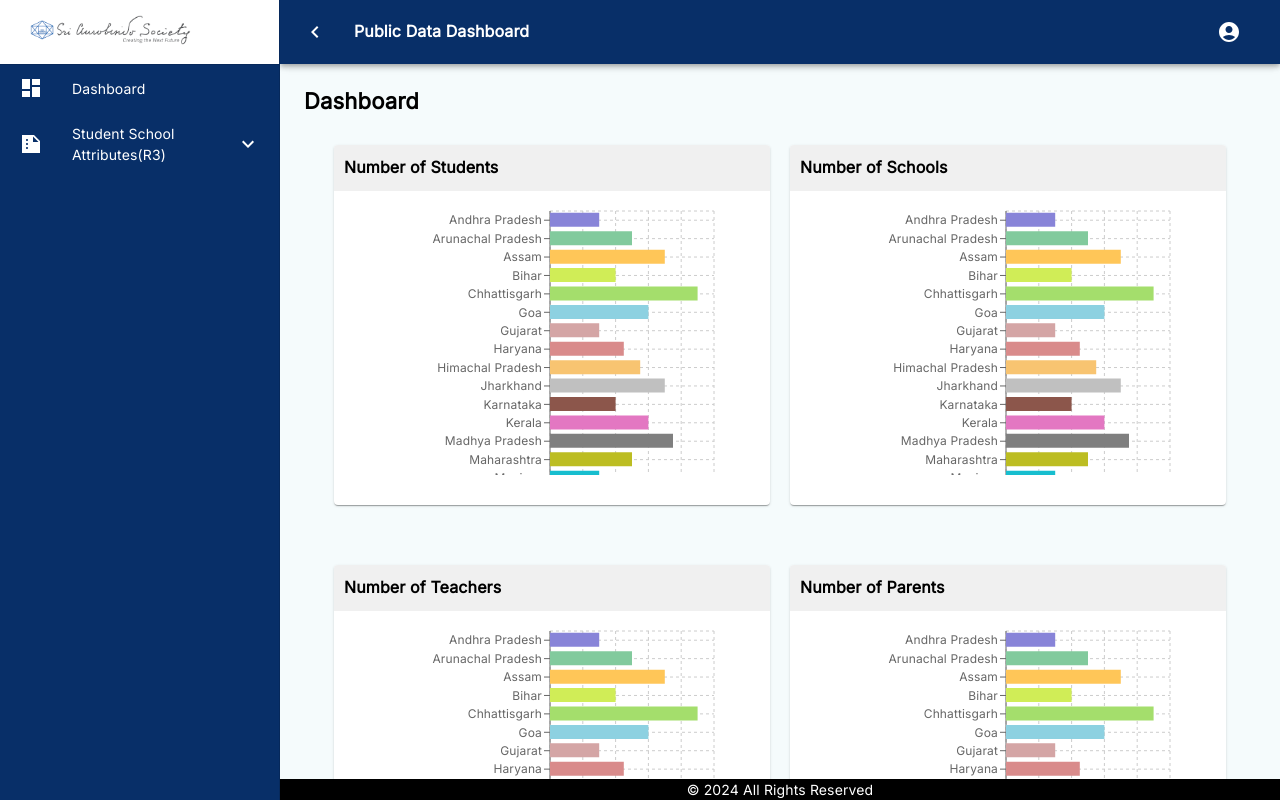
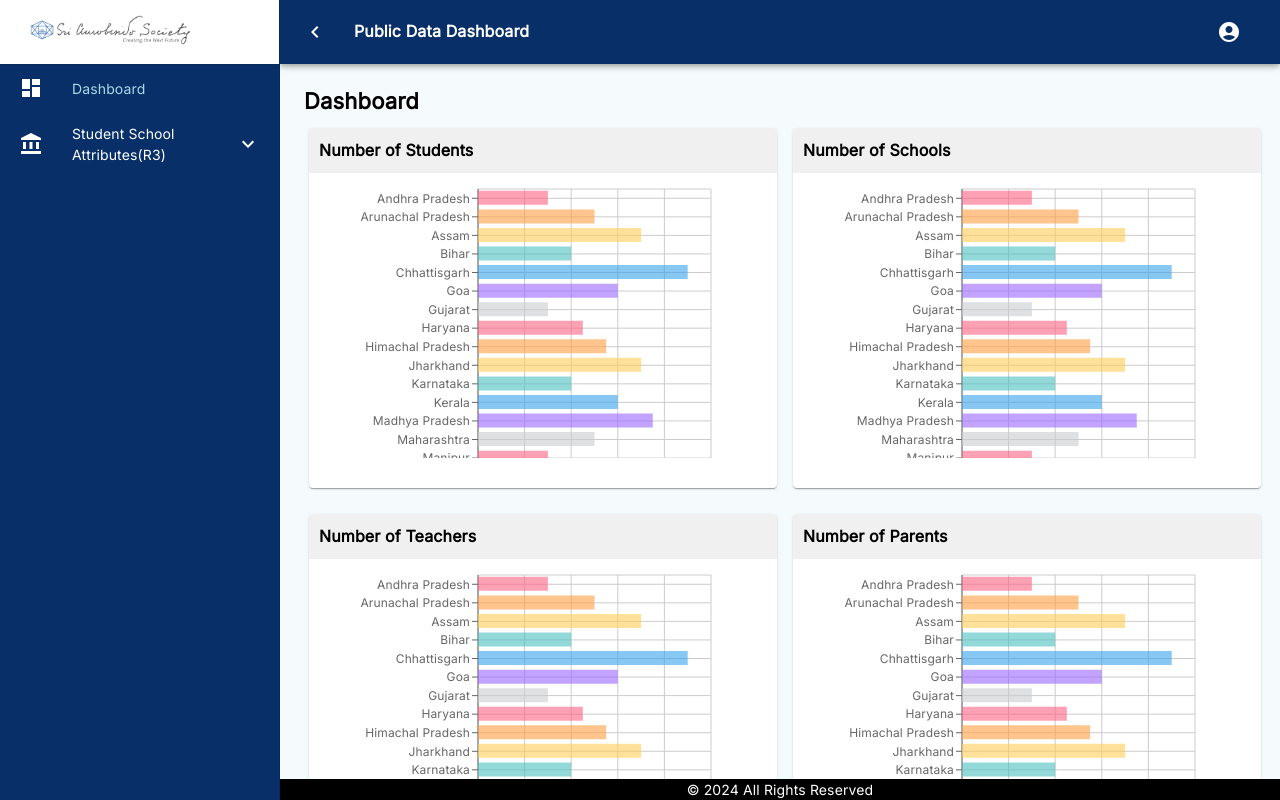
Before and after one commit to anshika2432001/auro_proj, a React (Create React App) app: page /dashboard in a window 1280 px wide. Shown: the top 800 px of the page. Built offline with nearby package versions, Linux system fonts and the light colour scheme.

Commit message:
updated code with reg form modifications

```diff
--- a/src/pages/Dashboard/DashboardPages/DashboardCards.js
+++ b/src/pages/Dashboard/DashboardPages/DashboardCards.js
@@ -1,13 +1,13 @@
 import React from 'react';
-import { Typography, Card, CardContent } from '@mui/material';
+import { Typography, Card, CardContent,Grid } from '@mui/material';
 import { makeStyles } from '@mui/styles';
 import PageTitle from '../layouts/PageTitle';
 import { BarChart, Bar, XAxis, YAxis, CartesianGrid, Tooltip, ResponsiveContainer } from 'recharts';
 
 const useStyles = makeStyles({
   card: {
-    width: '48%',
-    margin: '10px',
+    width: '100%',
+    margin: '5px',
     position: 'relative',
   },
   header: {
@@ -56,7 +56,7 @@ const studentData = [
   { state: "Uttar Pradesh", students: 90 },
   { state: "Uttarakhand", students: 60 },
   { state: "West Bengal", students: 70 },
-  { state: "Andaman and Nicobar Islands", students: 40 },
+  { state: "Andaman", students: 40 },
   { state: "Chandigarh", students: 50 },
   { state: "Daman and Diu", students: 30 },
   { state: "Delhi", students: 60 },
@@ -67,8 +67,7 @@ const studentData = [
 ];
 
 const colors = [
-  "#8884d8", "#82ca9d", "#ffc658", "#d0ed57", "#a4de6c", "#8dd1e1", "#d4a5a5", "#d98b8b",
-  "#f8c471", "#c0c0c0", "#8c564b", "#e377c2", "#7f7f7f", "#bcbd22", "#17becf"
+  'rgba(255,99,132,0.6)','rgba(255,159,64,0.6)','rgba(255,205,86,0.6)','rgba(75,192,192,0.6)','rgba(54,162,235,0.6)','rgba(153,102,255,0.6)','rgba(201,203,207,0.6)',
 ];
 
 const coloredStudentData = studentData.map((item, index) => ({
@@ -88,9 +87,9 @@ const ChartCard = ({ title, dataKey, data }) => {
           <BarChart
             data={data}
             layout="vertical"
-            margin={{ top: 20, right: 10, left: 20, bottom: 7 }}
+            margin={{ top: 15, right: 20, bottom: 7 }}
           >
-            <CartesianGrid strokeDasharray="3 3" />
+            <CartesianGrid strokeDasharray="0" />
             <XAxis
               type="number"
               tick={{ fontSize: 12 }}
@@ -108,9 +107,11 @@ const ChartCard = ({ title, dataKey, data }) => {
             <YAxis
               type="category"
               dataKey="state"
-              width={150}
-              tick={{ fontSize: 12 }}
+              width={123}
+              tick={{ fontSize: 12 , textAnchor: 'end'}}
               interval={0}
+              //tickLine={false}
+              //tickFormatter={(value) => value.length > 18 ? value.slice(0, 8) + '...' : value}
               label={{
                 value: 'States',
                 angle: -90,
@@ -132,19 +133,25 @@ const ChartCard = ({ title, dataKey, data }) => {
 };
 
 const DashboardCards = () => {
-  const name = "Dashboard";
-
   return (
     <>
-      <PageTitle name={name} />
-      <div style={{ display: 'flex', justifyContent: 'space-around', padding: '20px' }}>
-        <ChartCard title="Students" dataKey="students" data={coloredStudentData} />
-        <ChartCard title="Schools" dataKey="students" data={coloredStudentData} />
-      </div>
-      <div style={{ display: 'flex', justifyContent: 'space-around', padding: '20px' }}>
-        <ChartCard title="Teachers" dataKey="students" data={coloredStudentData} />
-        <ChartCard title="Parents" dataKey="students" data={coloredStudentData} />
-      </div>
+      <Typography variant="h4" component="h2" gutterBottom>
+        Dashboard
+      </Typography>
+      <Grid container spacing={2}>
+        <Grid item xs={12} sm={6} md={6} lg={6}>
+          <ChartCard title="Students" dataKey="students" data={coloredStudentData} />
+        </Grid>
+        <Grid item xs={12} sm={6} md={6} lg={6}>
+          <ChartCard title="Schools" dataKey="students" data={coloredStudentData} />
+        </Grid>
+        <Grid item xs={12} sm={6} md={6} lg={6}>
+          <ChartCard title="Teachers" dataKey="students" data={coloredStudentData} />
+        </Grid>
+        <Grid item xs={12} sm={6} md={6} lg={6}>
+          <ChartCard title="Parents" dataKey="students" data={coloredStudentData} />
+        </Grid>
+      </Grid>
     </>
   );
 };
--- a/src/pages/Dashboard/layouts/DrawerMenu.js
+++ b/src/pages/Dashboard/layouts/DrawerMenu.js
@@ -10,7 +10,7 @@ import ExpandMoreIcon from "@mui/icons-material/ExpandMore";
 import { menu } from "./Menu";
 import { hasChildren } from "../../../utils/MenuUtils";
 
-import {Routes, Route, useNavigate, Link} from 'react-router-dom';
+import { useNavigate, Link, useLocation } from 'react-router-dom';
 
 export default function DrawerMenu() {
   return menu.map((item, key) => <MenuItem key={key} item={item} />);
@@ -22,11 +22,24 @@ const MenuItem = ({ item }) => {
 };
 
 const SingleLevel = ({ item }) => {
+  const location = useLocation();
+  const isSelected = location.pathname === item.pageLink;
+
   return (
     <ListItem button>
-        <ListItemIcon>{item.icon}</ListItemIcon>
-        <Link to={item.pageLink} style={{textDecoration:'none',display:'block',color:"inherit"}}>
-        <ListItemText primary={item.title} />
+      <ListItemIcon sx={{ color: isSelected ? 'lightblue' : 'inherit' }}>
+        {item.icon}
+      </ListItemIcon>
+      <Link to={item.pageLink} style={{ textDecoration: 'none', display: 'block', color: "inherit", width: '100%' }}>
+        <ListItemText
+          primary={item.title}
+          sx={{
+            color: isSelected ? 'lightblue' : 'inherit',
+            '&:hover': {
+              color: 'lightblue',
+            },
+          }}
+        />
       </Link>
     </ListItem>
   );
@@ -34,7 +47,7 @@ const SingleLevel = ({ item }) => {
 
 const MultiLevel = ({ item }) => {
   const navigate = useNavigate();
-
+  const location = useLocation();
   const { items: children } = item;
   const [open, setOpen] = useState(false);
 
@@ -42,22 +55,30 @@ const MultiLevel = ({ item }) => {
     setOpen((prev) => !prev);
   };
 
-  const handlenavigate = (link) => {
-    navigate(link);
-  };
+  const isSelected = children.some(child => location.pathname === child.pageLink);
 
   return (
-    <React.Fragment >
-      <ListItem button onClick={handleClick} >
-        <ListItemIcon>{item.icon}</ListItemIcon>
-        <ListItemText primary={item.title} />
-        {open ? <ExpandLessIcon /> : <ExpandMoreIcon />}
+    <React.Fragment>
+      <ListItem button onClick={handleClick}>
+        <ListItemIcon sx={{ color: isSelected ? 'lightblue' : 'inherit' }}>
+          {item.icon}
+        </ListItemIcon>
+        <ListItemText
+          primary={item.title}
+          sx={{
+            color: isSelected ? 'lightblue' : 'inherit',
+            '&:hover': {
+              color: 'lightblue',
+            },
+          }}
+        />
+        {open ? <ExpandLessIcon sx={{ color: isSelected ? 'lightblue' : 'inherit' }} /> : <ExpandMoreIcon sx={{ color: isSelected ? 'lightblue' : 'inherit' }} />}
       </ListItem>
       <Collapse in={open} timeout="auto" unmountOnExit>
-        <List component="div" disablePadding >
+        <List component="div" disablePadding>
           {children.map((child, key) => (
-            <Link to={child.pageLink} style={{textDecoration:'none',display:'block',color:"inherit"}}>
-            <MenuItem key={key} item={child} href={child.pageLink} component={child.pageLink}/>
+            <Link to={child.pageLink} key={key} style={{ textDecoration: 'none', display: 'block', color: "inherit" }}>
+              <MenuItem item={child} />
             </Link>
           ))}
         </List>
--- a/src/pages/Dashboard/layouts/Footer.js
+++ b/src/pages/Dashboard/layouts/Footer.js
@@ -9,11 +9,9 @@ function Copyright() {
   return (
     <Typography variant="body2">
       {'Copyright © '}
-      {/* <Link color="inherit"  */}
-      {/* // href="https://www.ysraarogyasri.ap.gov.in/" target="_blank" */}
-      {/* > */}
+
       Site Maintained By KPMG Advisory Services Pvt. Ltd. The Contents Are Owned By Govt.Of AP, India
-      {/* </Link> */}
+
       {' '}
       {new Date().getFullYear()}
       {'.'}
--- a/src/pages/Dashboard/layouts/Menu.js
+++ b/src/pages/Dashboard/layouts/Menu.js
@@ -1,11 +1,7 @@
 import { Route, Navigate, Routes } from "react-router-dom";
 import React, { lazy, Suspense } from "react";
 
-import HomeOutlinedIcon from "@mui/icons-material/HomeOutlined";
-import AppRegistrationIcon from "@mui/icons-material/AppRegistration";
-import LocalLibraryOutlinedIcon from "@mui/icons-material/LocalLibraryOutlined";
-import TrendingUpOutlinedIcon from "@mui/icons-material/TrendingUpOutlined";
-import DescriptionOutlinedIcon from "@mui/icons-material/DescriptionOutlined";
+import AccountBalanceIcon from '@mui/icons-material/AccountBalance';
 import DashboardSharpIcon from "@mui/icons-material/DashboardSharp";
 import NoteAddSharpIcon from "@mui/icons-material/NoteAddSharp";
 import FactCheckSharpIcon from "@mui/icons-material/FactCheckSharp";
@@ -37,7 +33,7 @@ export const menu = [
   },
 
   {
-    icon: <SummarizeSharpIcon sx={{color:"white"}}/>,
+    icon: <AccountBalanceIcon sx={{color:"white"}}/>,
     title: "Student School Attributes(R3)",
     items: [
       {
--- a/src/pages/LandingComponent/OtpVerification.js
+++ b/src/pages/LandingComponent/OtpVerification.js
@@ -5,12 +5,11 @@ import Dialog from '@mui/material/Dialog';
 import DialogActions from '@mui/material/DialogActions';
 import DialogContent from '@mui/material/DialogContent';
 import DialogContentText from '@mui/material/DialogContentText';
-import { useNavigate} from "react-router-dom";
+import { useNavigate } from "react-router-dom";
 import * as Yup from "yup";
-import {useFormik } from "formik";
+import { useFormik } from "formik";
 
 const OtpVerification = () => {
-
   const navigate = useNavigate();
   const [step, setStep] = useState(1);
   const [open, setOpen] = useState(false);
@@ -18,11 +17,9 @@ const navigate = useNavigate();
   const [mobileNumber, setMobileNumber] = useState('');
   const [otp, setOtp] = useState('');
 
-
   const handleClose = () => {
     setOpen(false);
-    navigate("/")
-
+    navigate("/");
   };
 
   const validationSchemaMobile = Yup.object({
@@ -78,13 +75,13 @@ const navigate = useNavigate();
     // Simulate resending OTP
     showSnackbar("OTP resend successfully", "warning");
   };
+
   return (
     <>
       <Card className='mini-card1'>
         <CardContent>
           <Typography variant="h4" gutterBottom textAlign="center">OTP Verification</Typography>
 
-          {step === 1 && (
           <form onSubmit={formikMobile.handleSubmit}>
             <Grid container direction="row" rowSpacing={0} columnSpacing={2}>
               <Grid item xs={12} sm={12} md={12} lg={12}>
@@ -103,12 +100,14 @@ const navigate = useNavigate();
                   required
                 />
               </Grid>
+              {step === 1 && (
                 <Grid item xs={12} sm={12} md={12} lg={12} textAlign="center">
-                <Button variant="contained"  type="submit" sx={{background: 'linear-gradient(to right,#4772D9, #2899DB,#70CCE2)'}}>Send OTP</Button>
+                  <Button variant="contained" type="submit" sx={{ background: 'linear-gradient(to right,#4772D9, #2899DB,#70CCE2)' }}>Send OTP</Button>
                 </Grid>
+              )}
             </Grid>
           </form>
-          )}
+
           {step === 2 && (
             <form onSubmit={formikOtp.handleSubmit}>
               <Grid container direction="row" rowSpacing={0} columnSpacing={2}>
@@ -130,17 +129,15 @@ const navigate = useNavigate();
                   <Link href="#" onClick={handleResendOtp}>Resend OTP</Link>
                 </Grid>
                 <Grid item xs={12} sm={12} md={12} lg={12} textAlign="center">
-                <Button variant="contained"  type="submit" sx={{background: 'linear-gradient(to right,#4772D9, #2899DB,#70CCE2)'}}>Verify OTP</Button>
+                  <Button variant="contained" type="submit" sx={{ background: 'linear-gradient(to right,#4772D9, #2899DB,#70CCE2)' }}>Verify OTP</Button>
                 </Grid>
               </Grid>
             </form>
           )}
-
         </CardContent>
       </Card>
-         {open ?
 
-            <div >
+      {open && (
         <Dialog
           open={open}
           onClose={handleClose}
@@ -148,25 +145,16 @@ const navigate = useNavigate();
           aria-describedby="alert-dialog-description"
           PaperProps={{ sx: { borderRadius: "20px" } }}
         >
-
-                <DialogContent >
+          <DialogContent>
             <DialogContentText id="alert-dialog-description">
               <Typography variant="h4" color="#4772D9">Registration Successful</Typography>
-
             </DialogContentText>
           </DialogContent>
           <DialogActions sx={{ backgroundColor: "#EFF7FF", alignItems: "center", justifyContent: "center" }}>
-                  <Button
-                    variant="contained"
-                    onClick={handleClose}
-                  >Close
-                  </Button>
-
+            <Button variant="contained" onClick={handleClose}>Close</Button>
           </DialogActions>
-
         </Dialog>
-            </div>
-            : ""}
+      )}
     </>
   );
 };
```
Also changed, not shown: src/pages/Dashboard/layouts/Header.js (+2 -14 lines), src/pages/LandingComponent/ForgotPassword.js (+65 -43 lines), src/pages/LandingComponent/RegistrationForm.js (+16 -14 lines). Lines whose indentation alone changed are shown as unchanged.
